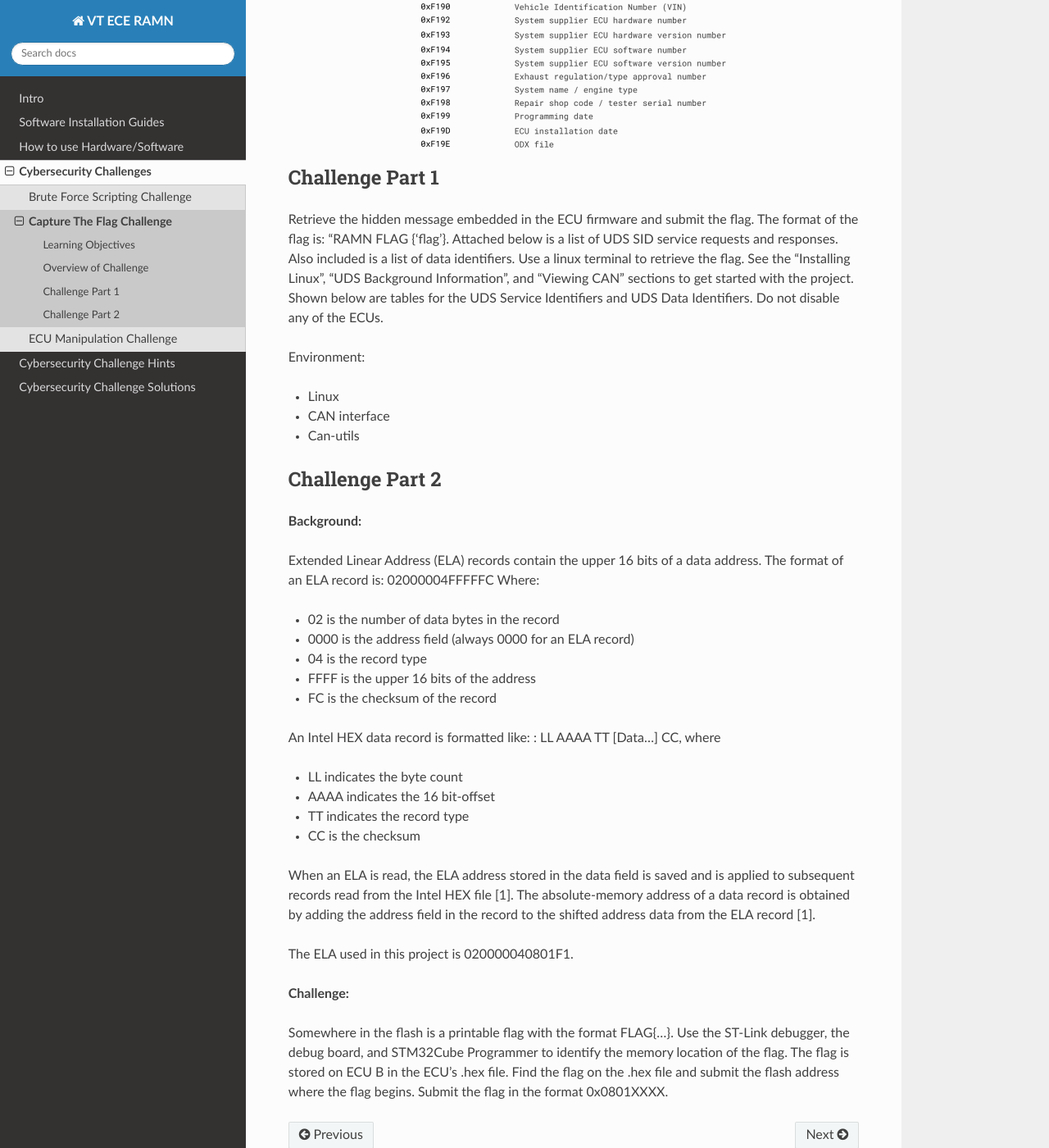
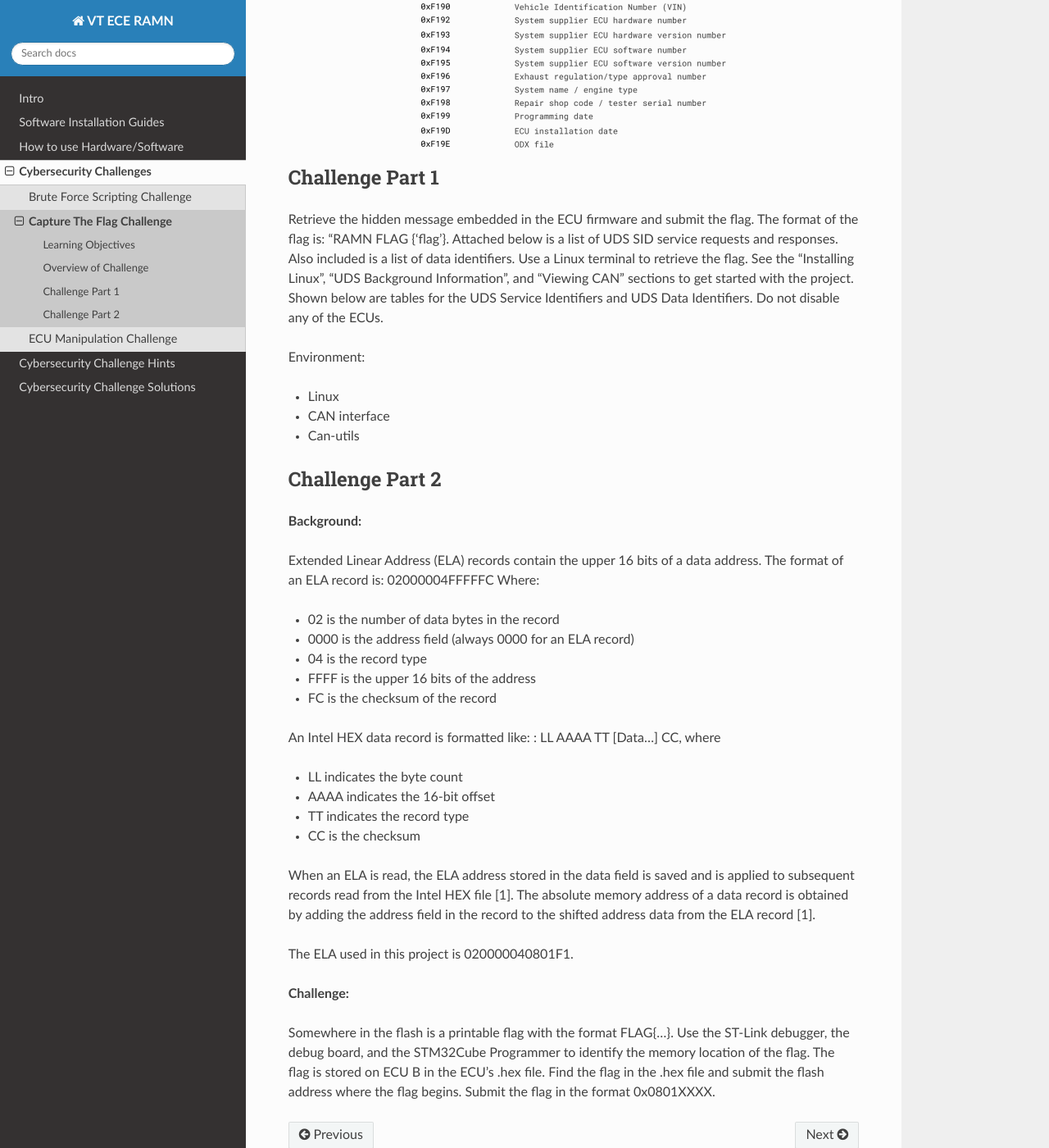
Before and after one commit to JonasvonStein/F25-04-Drive-Secure-Teaching-Automotive-Cybersecurity-with-RAMN, a Sphinx documentation site: the page built from docs/challengeProblems/Capture_The_Flag.rst, in a window 1280 px wide and 1400 px high, scrolled down 1501 px. Shown: the whole window at 82% size. Built offline with Sphinx 7.4.7 and the Read the Docs theme 3.1.0, drawn with Linux system fonts in a browser that asks for light colours; pages that are not in the unit, such as notebooks, are missing from menus; some of the changed text lies outside the part shown.

Commit message:
Update Capture_The_Flag.rst

```diff
--- a/docs/challengeProblems/Capture_The_Flag.rst
+++ b/docs/challengeProblems/Capture_The_Flag.rst
@@ -29,7 +29,7 @@ When an attacker (you in this case) wants to utilize a specific service, the UDS
 should contain the UDS Service Identifier (SID) in the data payload [2]. SIDs are required in the UDS
 request message to utilize a specific UDS service.
 
-This is most easily done on a Linux system, you may use a virtual or local machine with can-utils installed.
+This is most easily done on a Linux system; you may use a virtual or local machine with can-utils installed.
 We will be using the commands from section 2.0, specifically sending UDS commands to retrieve the flag.
 
 .. image:: /img/Capture_The_Flag_UDS_Service_Identifiers.png
@@ -46,7 +46,7 @@ Challenge Part 1
 
 Retrieve the hidden message embedded in the ECU firmware and submit the flag. The format of the flag is: “RAMN FLAG {‘flag’}.
 Attached below is a list of UDS SID service requests and responses. Also included is a list of data identifiers.
-Use a linux terminal to retrieve the flag. See the “Installing Linux”, “UDS Background Information”, and “Viewing CAN”
+Use a Linux terminal to retrieve the flag. See the “Installing Linux”, “UDS Background Information”, and “Viewing CAN”
 sections to get started with the project. Shown below are tables for the UDS Service Identifiers and UDS Data Identifiers.
 Do not disable any of the ECUs.
 
@@ -75,17 +75,17 @@ An Intel HEX data record is formatted like:
 : LL AAAA TT [Data…] CC, where
 
 - LL indicates the byte count
-- AAAA indicates the 16 bit-offset
+- AAAA indicates the 16-bit offset
 - TT indicates the record type
 - CC is the checksum
 
 When an ELA is read, the ELA address stored in the data field is saved and is applied to subsequent records read from the Intel HEX file [1].
-The absolute-memory address of a data record is obtained by adding the address field in the record to the shifted address data from the ELA record [1].
+The absolute memory address of a data record is obtained by adding the address field in the record to the shifted address data from the ELA record [1].
 
 The ELA used in this project is 020000040801F1.
 
 **Challenge:**
 
-Somewhere in the flash is a printable flag with the format FLAG{...}. Use the ST-Link debugger, the debug board, and STM32Cube Programmer to identify
-the memory location of the flag. The flag is stored on ECU B in the ECU’s .hex file. Find the flag on the .hex file and submit the flash address where
+Somewhere in the flash is a printable flag with the format FLAG{...}. Use the ST-Link debugger, the debug board, and the STM32Cube Programmer to identify
+the memory location of the flag. The flag is stored on ECU B in the ECU’s .hex file. Find the flag in the .hex file and submit the flash address where
 the flag begins. Submit the flag in the format 0x0801XXXX.
```
